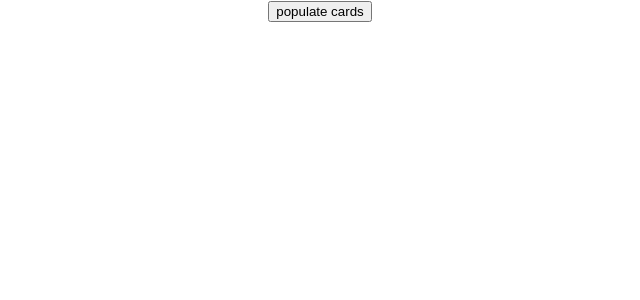
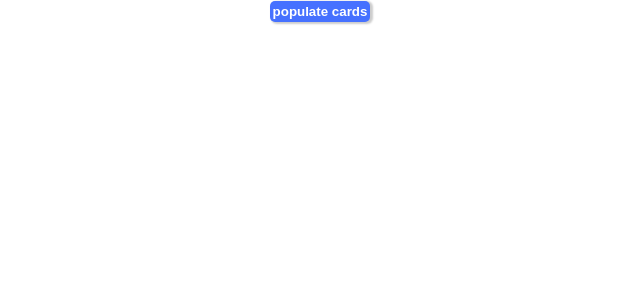
Before and after one commit to nyhemy/ajax-testing, a React (Create React App) app: page / in a window 1280 px wide. Shown: the top 300 px of the page, without its empty margins (320-960 px from the left). Built offline with nearby package versions, Linux system fonts and the light colour scheme.

Commit message:
tweaked some css around

```diff
--- a/src/components/app/App.js
+++ b/src/components/app/App.js
@@ -8,6 +8,8 @@ const App = () => {
 
   const [users, setUsers] = useState([]);
   const [loading, setLoading] = useState(false);
+  const [notification, setNotification] = useState();
+
   // const [test, setTest] = useState("test goes here");
 
   // useEffect(() => {
@@ -20,8 +22,10 @@ const App = () => {
   // }
 
   const getUsersData = async () => {
+    setNotification("");
     setLoading(true);
     const response = await fetch('https://5fa06868e21bab0016dfd1c6.mockapi.io/UsersRequest');
+    if (response.ok) {
       const fetchedUsers = await response.json();
       const userArray = [];
       for (let i = 0; i < fetchedUsers.length; i++) {
@@ -42,6 +46,14 @@ const App = () => {
       }
       setUsers(userArray);
       setLoading(false);
+    } else {
+      console.log("oopsie poopsie you did a whoopsie");
+      setUsers([]);
+      setLoading(false);
+      setNotification('Oops something went wrong');
+      // throw new Error('Something went wrong');
+    }
+
   }
 
   // const testUsers = () => {
@@ -53,10 +65,10 @@ const App = () => {
     <div>
       {/* <div>{test}</div> */}
       <div className={styles.center}>
-        <button onClick= {getUsersData}>populate cards</button>
+        <button className={styles.button} onClick= {getUsersData}>populate cards</button>
         {/* <button onClick= {testUsers}>testUsersState</button> */}
       </div>
-
+      <h3 className={styles.center}>{notification}</h3>
         {loading ? <img src={loadImg} alt="loading" className={styles.loadImg} /> : users.map((user, index) => <Card id={user.id} name={user.name} image={user.image} key={index} />)}
     </div>
   );
--- a/src/components/app/App.module.css
+++ b/src/components/app/App.module.css
@@ -1,10 +1,25 @@
 .center {
     text-align: center;
+}
+
+.button {
+    cursor: pointer;
+    border: none;
+    border-radius: 5px;
+    box-shadow: 2px 1px 2px 1px rgba(0, 0, 0, 0.2);
+    background-color: rgb(70, 113, 255);
+    font-weight: bold;
+    color: white;
+    padding: 3px;
+}
+
+.button:hover {
+    background-color: rgb(145, 180, 255);;
 }
 
 .loadImg {
     display: block;
     margin-left: auto;
     margin-right: auto;
-    width: 15%;
+    width: 12%;
 }
--- a/src/components/card/Card.js
+++ b/src/components/card/Card.js
@@ -9,7 +9,7 @@ const Card = (props) => {
         <div className={styles.card}>
             <img className={styles.image} src={image} alt="card image" />
             <div>{name}</div>
-            <div>{id}</div>
+            {/* <div>{id}</div> */}
         </div>
     );
 }
--- a/src/components/card/Card.module.css
+++ b/src/components/card/Card.module.css
@@ -1,6 +1,5 @@
 .card {
     text-align: center;
-    margin: 3px;
     box-sizing: content-box;
     width: 200px;
     margin: 1%;
@@ -16,7 +15,7 @@
     width: 100%;
     object-fit: cover;
     border: none;
+    border-bottom: 2px solid grey;
     border-radius: 5px 5px 0px 0px;
-    box-shadow: 0 4px 8px 0 rgba(0, 0, 0, 0.377), 0 6px 20px 0 rgba(0, 0, 0, 0.19);
     background-color: white;
 }
```
Lines whose indentation alone changed are shown as unchanged.
